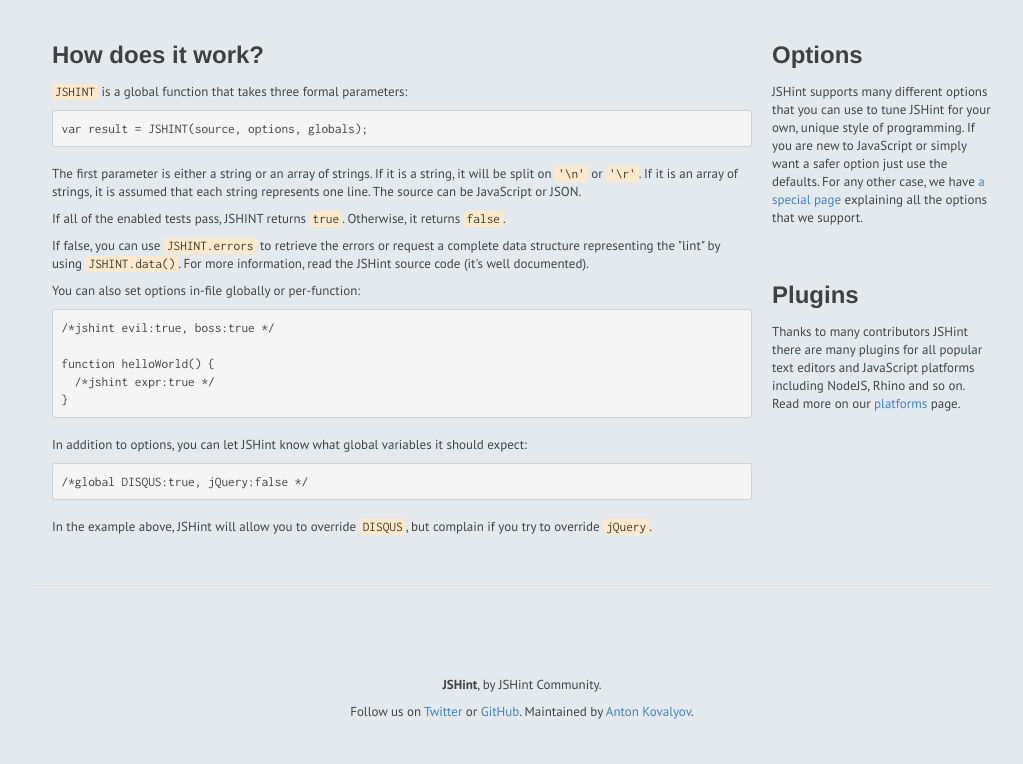
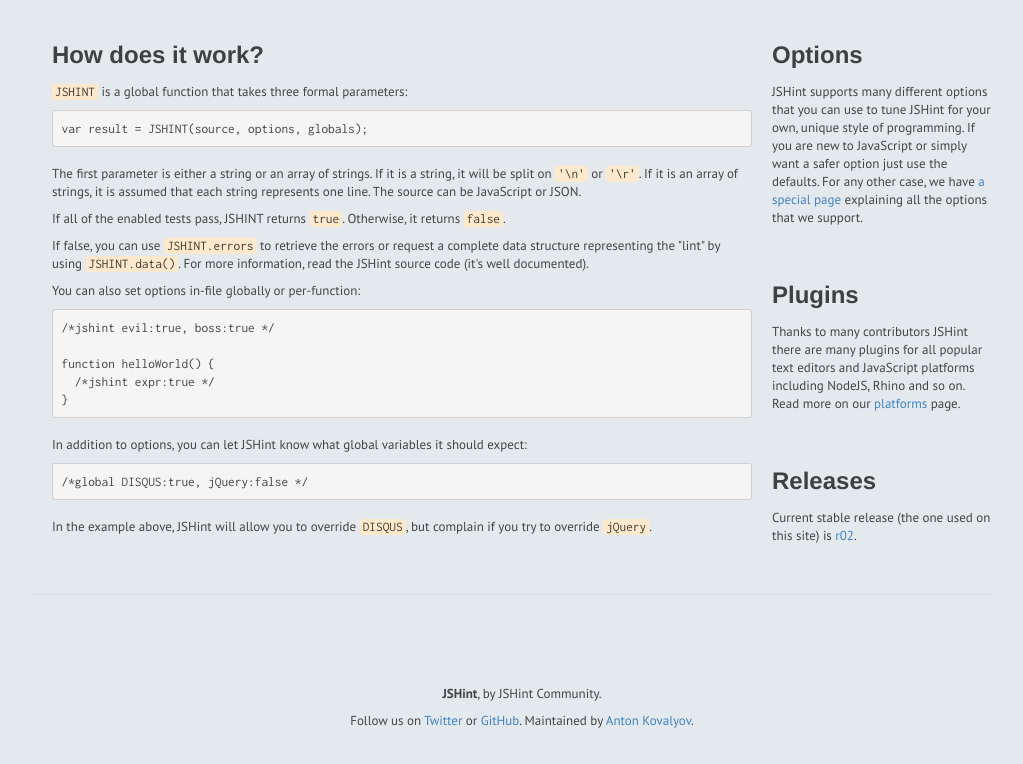
Before and after one commit to stupidscammer/site, a plain HTML site: page about.html in a window 1280 px wide. Shown: the part 630-1394 px from the top of the page, without its empty margins (118-1141 px from the left). Drawn offline with Linux system fonts and the light colour scheme; a web font is replaced by a local one.

Commit message:
Information about current stable release

```diff
--- a/about.html
+++ b/about.html
@@ -173,6 +173,11 @@ function helloWorld() {
           <p>Thanks to many contributors JSHint there are many plugins for all popular text editors
           and JavaScript platforms including NodeJS, Rhino and so on. Read more on our
           <a href="/platforms/">platforms</a> page.</p>
+
+          <h2 class="with-padding">Releases</h2>
+
+          <p>Current stable release (the one used on this site) is
+          <a href="https://github.com/jshint/jshint/zipball/r02">r02</a>.</p>
         </div>
       </div>
     </div>
```
